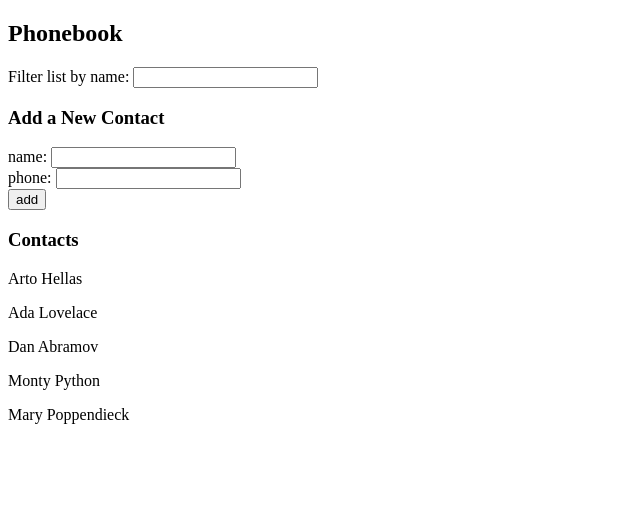
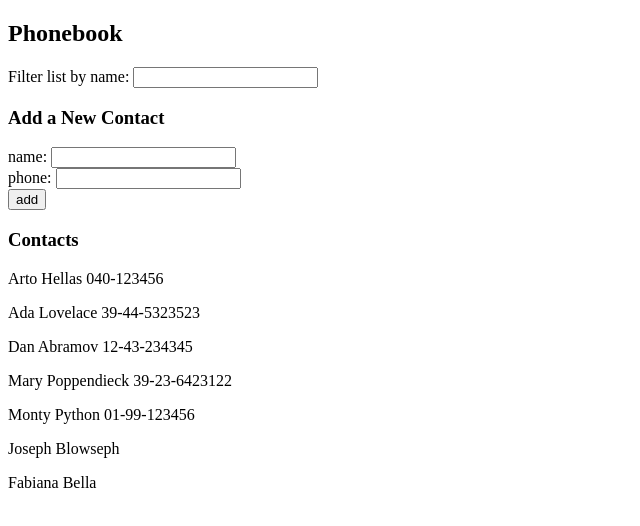
Before and after one commit to damianpdavila/fullstackopen, a React (Create React App) app in the folder part2/phonebook/: page / in a window 1280 px wide. Shown: the top 526 px of the page, without its empty margins (0-640 px from the left). Built offline with nearby package versions, Linux system fonts and the light colour scheme; data requests are answered from the project's data file.

Commit message:
Exercises 2.15 2.16

```diff
--- a/part2/phonebook/db.json
+++ b/part2/phonebook/db.json
@@ -2,28 +2,38 @@
   "persons": [
     {
       "name": "Arto Hellas",
-      "number": "040-123456",
+      "phone": "040-123456",
       "id": 1
     },
     {
       "name": "Ada Lovelace",
-      "number": "39-44-5323523",
+      "phone": "39-44-5323523",
       "id": 2
     },
     {
       "name": "Dan Abramov",
-      "number": "12-43-234345",
+      "phone": "12-43-234345",
       "id": 3
     },
     {
+      "name": "Mary Poppendieck",
+      "phone": "39-23-6423122",
+      "id": 4
+    },
+    {
       "name": "Monty Python",
-      "number": "01-99-123456",
+      "phone": "01-99-123456",
       "id": 5
     },
     {
-      "name": "Mary Poppendieck",
-      "number": "39-23-6423122",
-      "id": 4
+      "name": "Joseph",
+      "phone": "Blowseph",
+      "id": 6
+    },
+    {
+      "name": "Fabiana",
+      "phone": "Bella",
+      "id": 7
     }
   ]
 }
--- a/part2/phonebook/src/App.js
+++ b/part2/phonebook/src/App.js
@@ -1,5 +1,6 @@
 import { useState, useEffect } from "react";
 import axios from 'axios';
+import personService from './services/persons';
 
 const Filter = (props) => {
   return (
@@ -49,10 +50,8 @@ const App = () => {
 
   useEffect(() => {
     console.log("effect");
-    axios.get("http://localhost:3001/persons").then((response) => {
-      console.log("promise fulfilled");
-      setPersons(response.data);
-    });
+    personService.getAll()
+      .then(allPersons => setPersons(allPersons));
   }, []);
   console.log("render", persons.length, "persons");
 
@@ -89,11 +88,17 @@ const App = () => {
       alert(`${newName} is already added to the phonebook`);
       return;
     }
-    setPersons(
-      persons.concat({ name: newName.trim(), phone: newPhone.trim() })
-    );
-    setNewName("");
-    setNewPhone("");
+    const newPerson = {
+      name: newName.trim(),
+      phone: newPhone.trim()
+    }
+    personService.create(newPerson)
+      .then((added) => {
+        setPersons(persons.concat(added));
+        setNewName("");
+        setNewPhone("");
+
+      })
   };
 
   return (
--- /dev/null
+++ b/part2/phonebook/src/services/persons.js
@@ -0,0 +1,15 @@
+import axios from 'axios';
+
+const baseurl = "http://localhost:3001/persons";
+
+const getAll = () => {
+  const request = axios.get(baseurl);
+  return request.then(response => response.data);
+}
+
+const create = (newPerson) => {
+  const request = axios.post(baseurl, newPerson);
+  return request.then(response => response.data);
+}
+
+export default {getAll, create};
```
Also changed, not shown: 1 other file (tests, documents, lock files or other folders).
